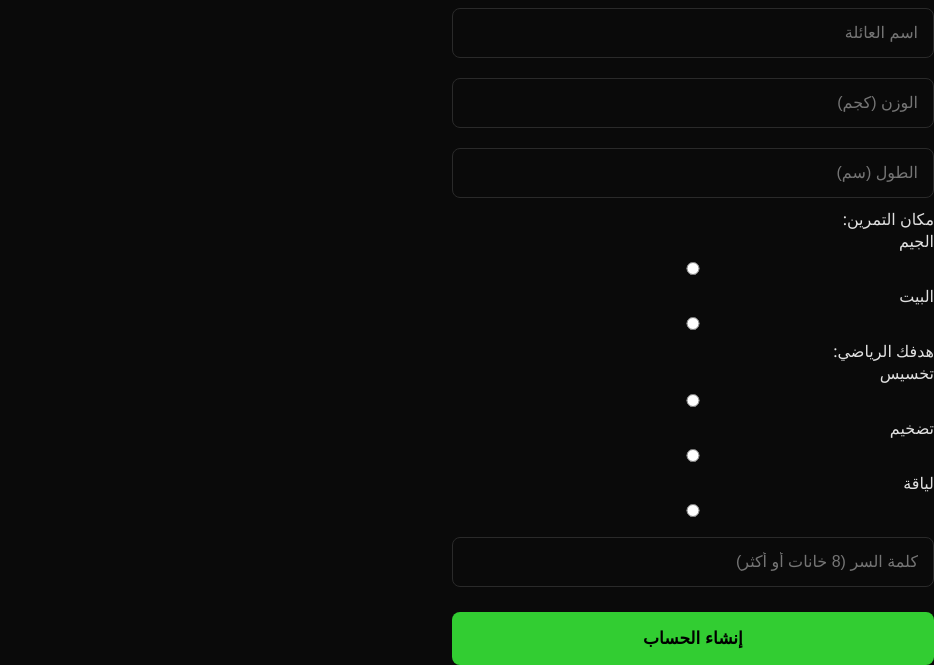
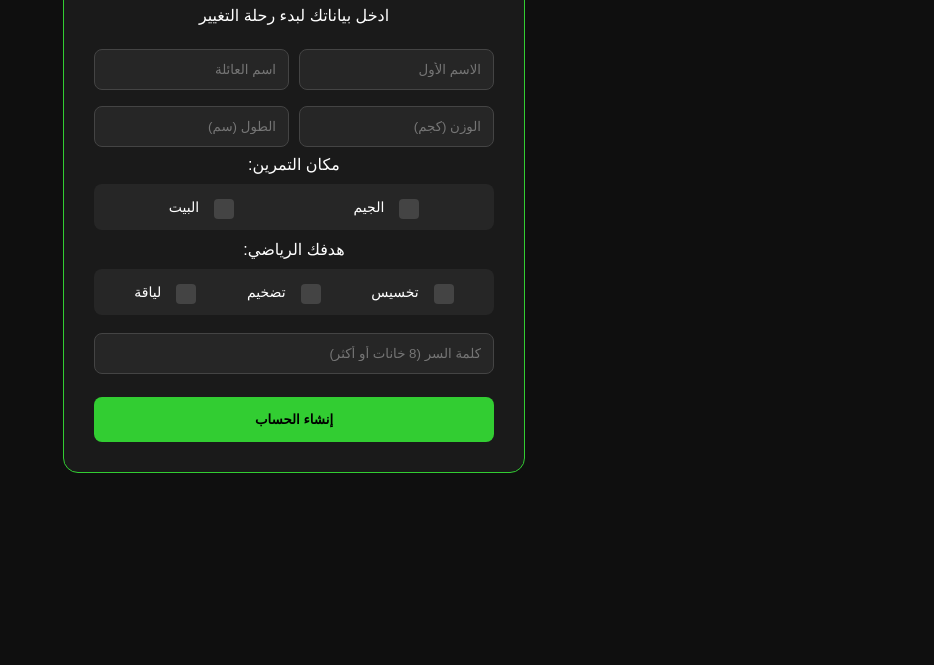
Before and after one commit to helalomar633-sudo/FitPulse, a plain HTML site: page index.html in a window 1280 px wide. Shown: the part 216-881 px from the top of the page, without its empty margins (346-1280 px from the left). After the commit the page ends 800 px from the top, so only its background shows below. Drawn offline with Linux system fonts and the light colour scheme.

Commit message:
Update style.css

```diff
--- a/style.css
+++ b/style.css
@@ -1,136 +1,116 @@
-/* الألوان المتطورة */
-:root {
-    --bg-main: #0a0a0a; /* أسود أعمق */
-    --bg-card: #161616; /* لون الكروت */
-    --text-main: #e0e0e0;
-    --text-muted: #a0a0a0;
-    --primary: #32cd32; /* أخضر فسفوري */
-    --accent: #ffcc00; /* أصفر للراحة */
-    --border: #2a2a2a;
+body {
+    background-color: #0f0f0f;
+    color: #ffffff;
+    font-family: sans-serif;
+    display: flex;
+    justify-content: center;
+    align-items: center;
+    min-height: 100vh;
+    margin: 0;
 }
 
-body {
-    margin: 0;
-    font-family: 'Segoe UI', Roboto, Helvetica, Arial, sans-serif;
-    background-color: var(--bg-main);
-    color: var(--text-main);
-    height: 100vh;
-    display: flex;
-    direction: rtl; /* للغة العربية */
-    overflow: hidden;
-}
-
-/* شاشة التسجيل (Auth Section) */
-#auth-section {
-    position: fixed; top: 0; left: 0; width: 100%; height: 100%;
-    background: var(--bg-main);
-    display: flex; justify-content: center; align-items: center;
-    z-index: 1000; transition: 0.5s;
-}
-
-.auth-card {
-    background: var(--bg-card);
-    padding: 40px;
-    border-radius: 20px;
-    border: 1px solid var(--primary);
-    box-shadow: 0 10px 30px rgba(50, 205, 50, 0.2);
-    width: 100%; max-width: 400px;
+.signup-card {
+    background: #1a1a1a;
+    padding: 30px;
+    border-radius: 15px;
+    border: 1px solid #32cd32;
+    width: 100%;
+    max-width: 400px;
     text-align: center;
 }
 
-/* لوحة التحكم الرئيسية (App Interface) */
-#app-interface { display: flex; width: 100%; height: 100%; }
+h1 { color: #32cd32; }
+.input-group { display: flex; gap: 10px; }
 
-/* القائمة الجانبية الأنيقة (Sidebar) */
-.sidebar {
-    width: 280px;
-    background-color: var(--bg-card);
-    border-left: 1px solid var(--border);
-    display: flex; flex-direction: column;
-    padding: 30px 0;
-    box-shadow: 2px 0 15px rgba(0,0,0,0.5);
+input[type="text"], input[type="number"], input[type="password"] {
+    width: 100%;
+    padding: 12px;
+    margin: 8px 0;
+    background: #262626;
+    border: 1px solid #444;
+    border-radius: 8px;
+    color: white;
+    box-sizing: border-box;
 }
 
-.sidebar-header {
-    text-align: center; color: var(--primary);
-    font-size: 28px; font-weight: bold;
-    margin-bottom: 40px; letter-spacing: 1px;
+/* --- تطوير شكل علامة الصح --- */
+.selection-group {
+    display: flex;
+    justify-content: space-around;
+    background: #262626;
+    padding: 15px;
+    border-radius: 8px;
+    margin: 10px 0;
 }
 
-.menu-item {
-    padding: 18px 30px;
-    color: var(--text-muted);
+.option-container {
+    display: block;
+    position: relative;
+    padding-right: 35px; /* مساحة للعلامة */
     cursor: pointer;
-    transition: all 0.3s ease;
-    border-right: 4px solid transparent; /* لعلامة الاختيار */
-    font-weight: 600; font-size: 16px;
-    display: flex; align-items: center; gap: 10px;
+    font-size: 14px;
+    user-select: none;
 }
 
-.menu-item:hover {
-    background-color: rgba(50, 205, 50, 0.1);
-    color: var(--primary);
+/* إخفاء دائرة الراديو الأصلية */
+.option-container input {
+    position: absolute;
+    opacity: 0;
+    cursor: pointer;
 }
 
-.menu-item.active {
-    background-color: rgba(50, 205, 50, 0.15);
-    color: var(--primary);
-    border-right: 4px solid var(--primary);
-}
-
-/* منطقة المحتوى */
-.main-content { flex: 1; padding: 40px; overflow-y: auto; }
-
-h1 { color: var(--text-main); margin-bottom: 30px; border-bottom: 2px solid var(--border); padding-bottom: 10px; }
-
-.tab-content { display: none; animation: fadeIn 0.4s ease-out; }
-.tab-content.active { display: block; }
-
-@keyframes fadeIn { from { opacity: 0; transform: translateY(10px); } to { opacity: 1; transform: translateY(0); } }
-
-/* كروت التمرين والتغذية */
-.card {
-    background-color: var(--bg-card);
-    padding: 30px;
-    border-radius: 15px;
-    border: 1px solid var(--border);
-    margin-bottom: 25px;
+/* المربع/الدائرة اللي هيظهر فيها الصح */
+.checkmark {
+    position: absolute;
+    top: 0;
+    right: 0;
+    height: 20px;
+    width: 20px;
+    background-color: #444;
+    border-radius: 4px; /* شكل مربع بزوايا دائرية */
     transition: 0.3s;
 }
 
-.card:hover { border-color: #444; box-shadow: 0 5px 15px rgba(0,0,0,0.3); }
-
-.card-title { color: var(--primary); font-size: 20px; margin-bottom: 15px; display: flex; justify-content: space-between; align-items: center;}
-
-/* العناصر التفاعلية */
-input {
-    width: 100%; padding: 15px; margin: 10px 0;
-    background: var(--bg-main); border: 1px solid var(--border);
-    color: var(--text-main); border-radius: 8px; font-size: 16px;
-    box-sizing: border-box; /* لضمان الحجم الصحيح */
+/* لون الخلفية لما يختار */
+.option-container input:checked ~ .checkmark {
+    background-color: #32cd32;
 }
 
-input:focus { border-color: var(--primary); outline: none; }
+/* رسم علامة الصح نفسها (تكون مخفية) */
+.checkmark:after {
+    content: "";
+    position: absolute;
+    display: none;
+}
+
+/* إظهار علامة الصح لما يختار */
+.option-container input:checked ~ .checkmark:after {
+    display: block;
+}
+
+/* تصميم شكل علامة الصح (الخطين المائلين) */
+.option-container .checkmark:after {
+    left: 7px;
+    top: 3px;
+    width: 5px;
+    height: 10px;
+    border: solid black;
+    border-width: 0 3px 3px 0;
+    transform: rotate(45deg);
+}
 
 .btn-submit {
-    width: 100%; padding: 16px;
-    background-color: var(--primary); color: #000;
-    border: none; border-radius: 8px;
-    font-weight: bold; font-size: 17px;
-    cursor: pointer; transition: 0.2s;
+    width: 100%;
+    padding: 15px;
+    background: #32cd32;
+    border: none;
+    border-radius: 8px;
+    font-weight: bold;
+    cursor: pointer;
     margin-top: 15px;
+    transition: 0.3s;
 }
 
-.btn-submit:hover { background-color: #28a428; transform: translateY(-2px); }
+.btn-submit:hover { background: #28a428; }
 
-/* الـ GIF المتحرك والتايمر */
-.gif-container {
-    width: 100%; max-width: 400px; margin: 20px auto;
-    border-radius: 10px; overflow: hidden; border: 2px solid var(--border);
-}
-.gif-container img { width: 100%; height: auto; display: block; }
-
-.timer-display { font-size: 70px; font-weight: bold; text-align: center; color: var(--primary); margin: 20px 0; font-family: monospace; }
-.stars { color: var(--accent); font-size: 22px; }
-
-.hidden { display: none !important; }
+.hidden { display: none; }
```
